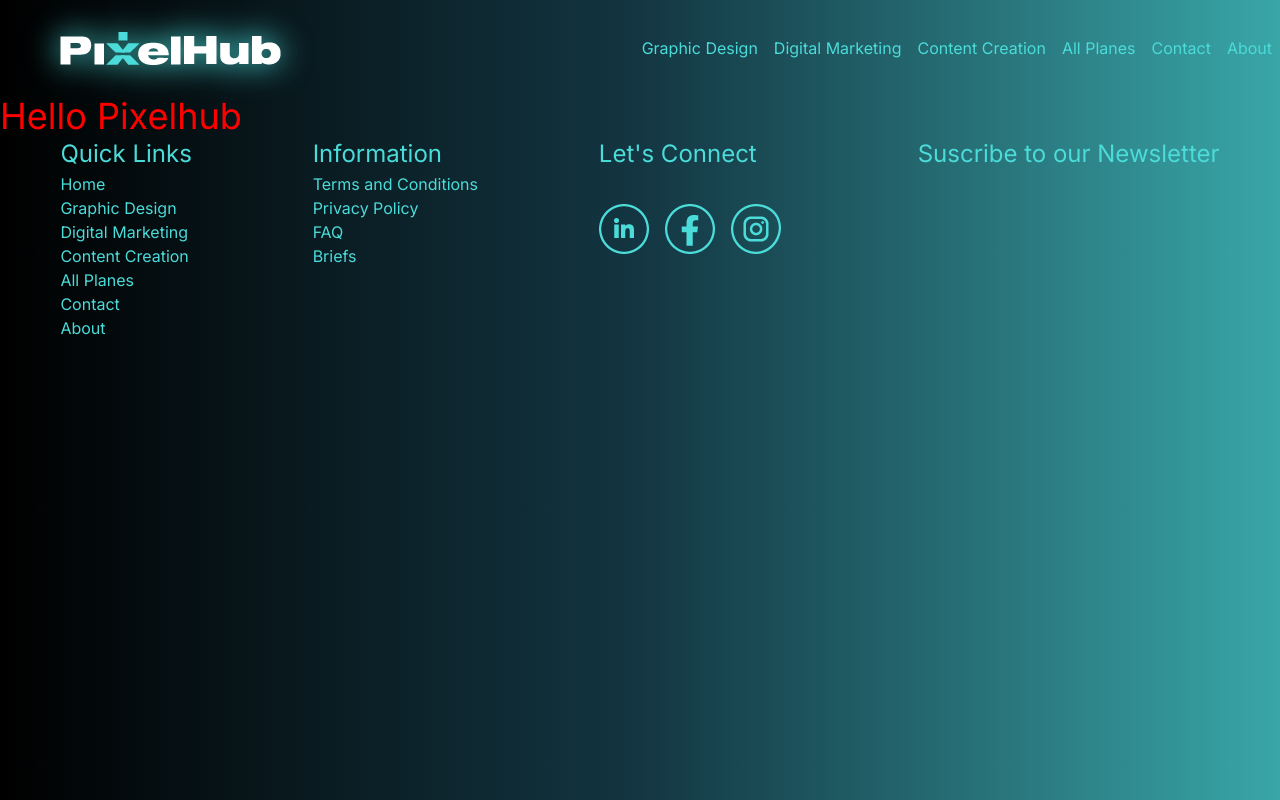
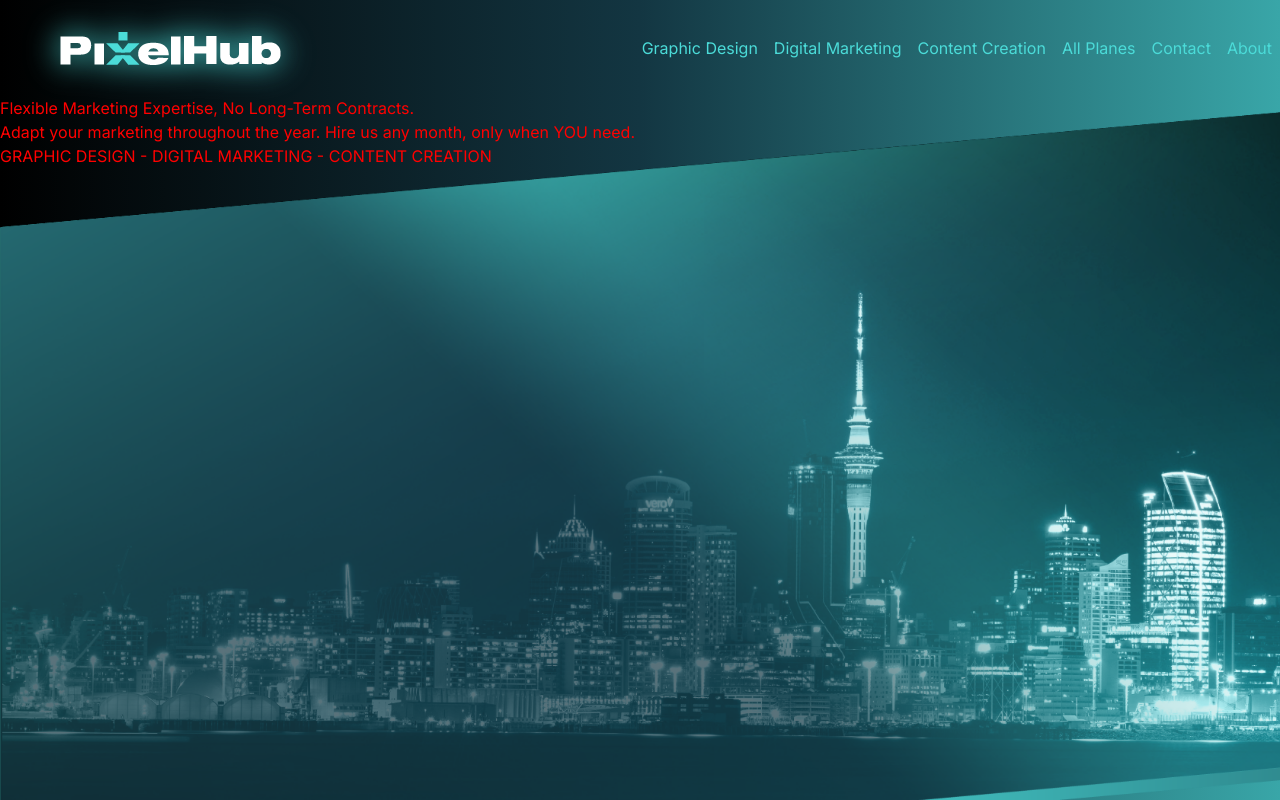
Before and after one commit to Castnestor/ecommerce, a Next.js app in the folder pixelhub-app/: page / in a window 1280 px wide. Shown: the top 800 px of the page. Built offline with nearby package versions, Linux system fonts and the light colour scheme.

Commit message:
Adding more styling and titles to set up the hero

```diff
--- a/pixelhub-app/src/app/page.js
+++ b/pixelhub-app/src/app/page.js
@@ -1,9 +1,15 @@
-
 export default function Home() {
   return (
-
-    <div >
-      <h2 className="text-4xl">Hello Pixelhub</h2>
-    </div>
+    <section className="hero-section">
+      <div>
+        <h1>Flexible Marketing Expertise,
+        No Long-Term Contracts.</h1>
+        <p>Adapt your marketing throughout the year. Hire us any month, only when YOU need.</p>
+        <h2>GRAPHIC DESIGN - DIGITAL MARKETING - CONTENT CREATION</h2>
+      </div>
+      <div>
+        {/*buttons*/}
+      </div>
+    </section>
   );
 }
--- /dev/null
+++ b/pixelhub-app/styles/_hero.scss
@@ -0,0 +1,5 @@
+.hero-section {
+    background: url("/images/home_graphic-design-and-digital-marketing-nz-pixelhub-1920x1050.webp");
+    background-size: cover;
+    min-height: 100vh;
+}
--- a/pixelhub-app/styles/main.scss
+++ b/pixelhub-app/styles/main.scss
@@ -3,7 +3,7 @@
 @tailwind utilities;
 
 @import "./variables";
-
+@import "./hero";
 @import "./globals";
 
 body {
```
Also changed, not shown: pixelhub-app/public/images/home_graphic-design-and-digital-marketing-nz-pixelhub-1920x1050.webp (added).
